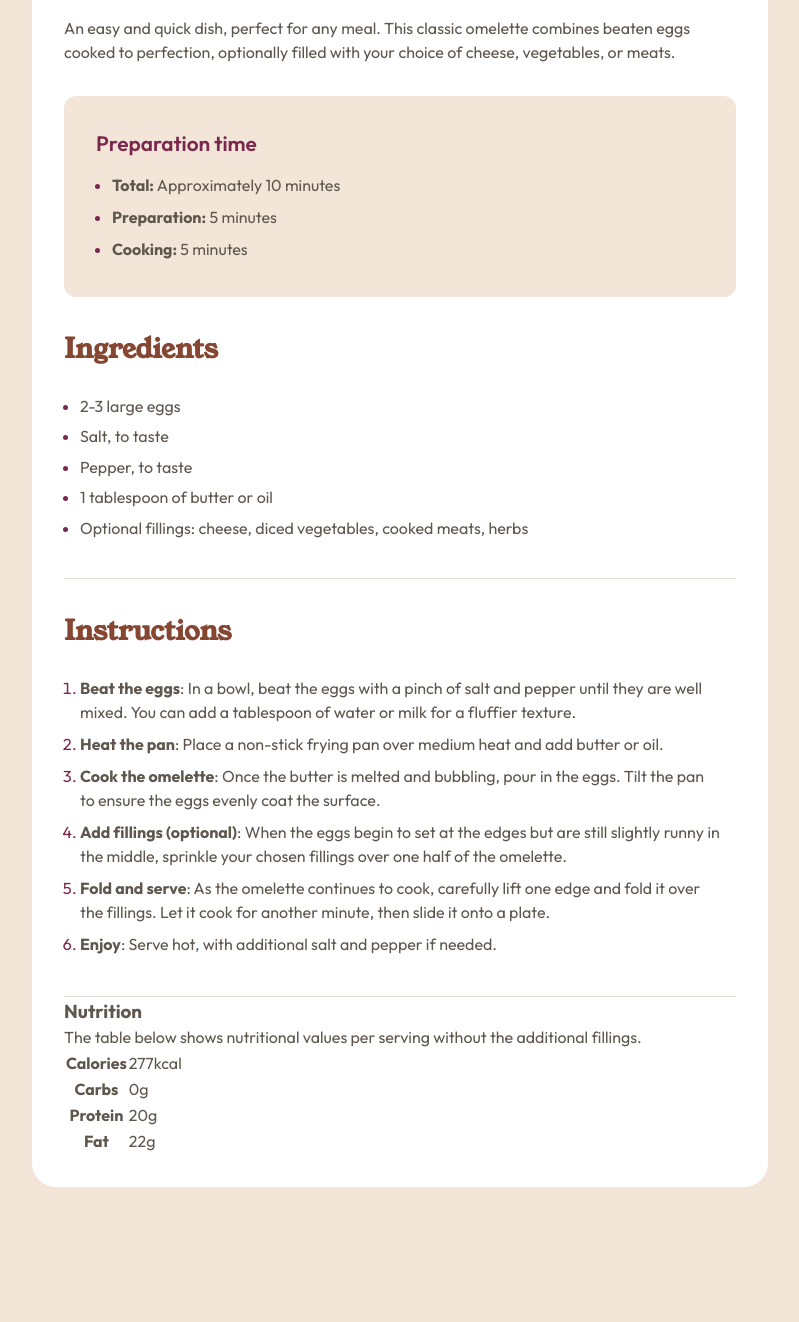
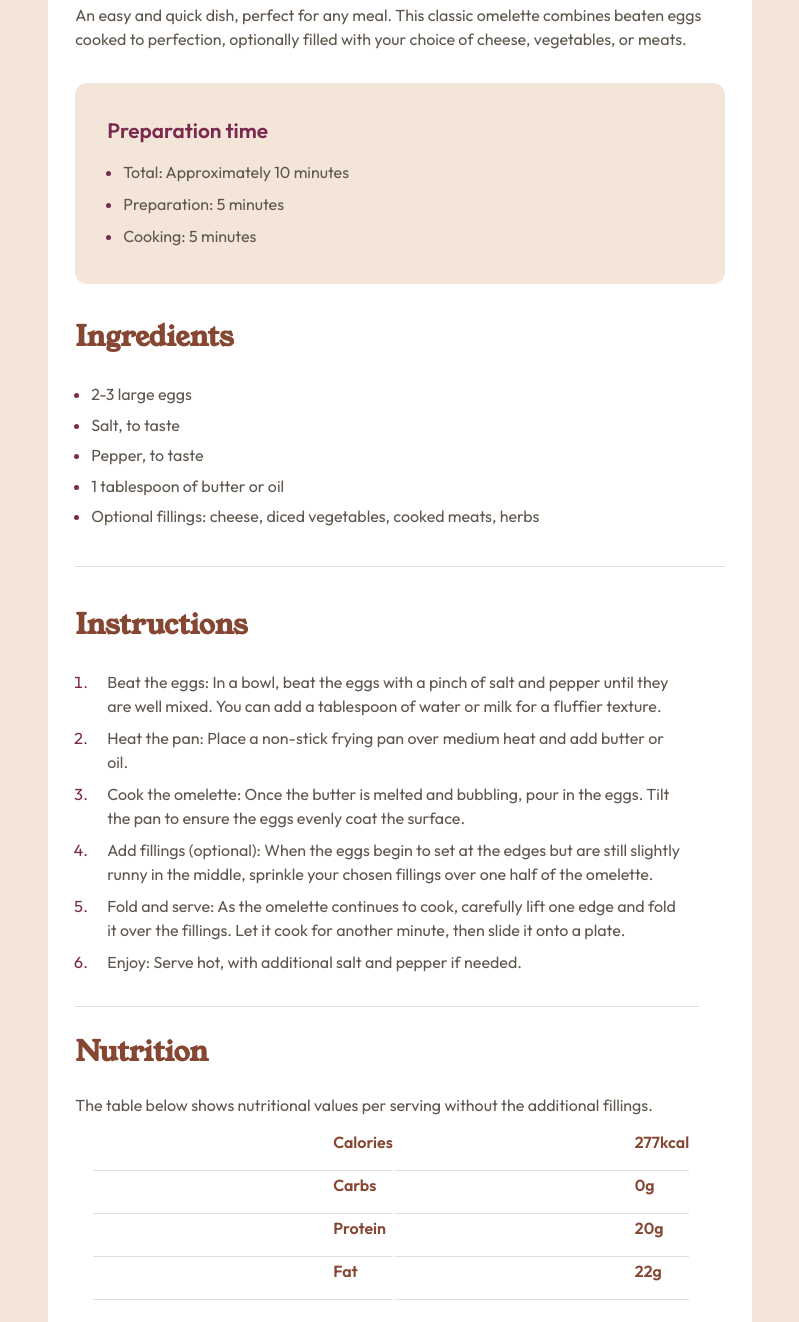
Before and after one commit to markharrison777/FE-Recipe-page, a plain HTML site: page index.html in a window 1280 px wide. Shown: the part 558-1880 px from the top of the page, without its empty margins (240-1039 px from the left). Drawn offline with Linux system fonts and the light colour scheme.

Commit message:
Refactored HTML

```diff
--- a/index.html
+++ b/index.html
@@ -21,18 +21,19 @@
 <body>
 
   <main> <!-- Main Recipe card container/ main background -->
+    <!--Main content container-->
+    <div class="recipe-container">
       <!--Main Image-->
       <div class="recipe-image">
         <img src="/assets/images/image-omelette.jpeg" alt="photo of an omelette on a plate">
       </div>
       <!-- END Main Image-->
-    <!--Main content container-->
-    <div class="recipe-container">
+
       <!-- recipe-info -->
-
+      <div class="recipe">
         <h1 class="recipe-intro__title">Simple Omelette Recipe</h1>
 
-      <p class="recipe-description">An easy and quick dish, perfect for any meal. This classic omelette combines
+        <p class="recipe-desc">An easy and quick dish, perfect for any meal. This classic omelette combines
           beaten
           eggs cooked to perfection, optionally filled with your choice of cheese, vegetables, or meats.
         </p>
@@ -40,15 +41,15 @@
         <div class="recipe__prep-time">
           <h3 class="recipe__prep-time-title">Preparation time</h3>
           <ul class="recipe__prep-list">
-          <li class="recipe__prep-item"><strong>Total:</strong> Approximately 10 minutes</li>
-          <li class="recipe__prep-item"><strong>Preparation:</strong> 5 minutes</li>
-          <li class="recipe__prep-item"><strong>Cooking:</strong> 5 minutes</li>
+            <li class="recipe__prep-item"><span>Total:</span> Approximately 10 minutes</li>
+            <li class="recipe__prep-item"><span>Preparation:</span> 5 minutes</li>
+            <li class="recipe__prep-item"><span>Cooking:</span> 5 minutes</li>
           </ul>
         </div>
         <!-- END Prep Time -->
         <!-- Ingredients -->
-      <div class="ingredients">
-        <h3 class="recipe__ingredients-title">Ingredients</h3>
+        <section class="ingredients">
+          <h2 class="recipe__ingredients-title">Ingredients</h2>
           <ul class="recipe__ingredients-list">
             <li class="recipe__ingredients-item">2-3 large eggs</li>
             <li class="recipe__ingredients-item">Salt, to taste</li>
@@ -56,69 +57,71 @@
             <li class="recipe__ingredients-item">1 tablespoon of butter or oil</li>
             <li class="recipe__ingredients-item">Optional fillings: cheese, diced vegetables, cooked meats, herbs</li>
           </ul>
-      </div>
+        </section>
         <!-- END Ingredients -->
         <!-- Instructions -->
-      <div class="recipe-instructions">
+        <section class="recipe-instructions">
           <h3 class="recipe__instructions-title">Instructions</h3>
           <ol class="recipe__instructions-list">
             <li class="recipe__instructions-item">
-            <strong>Beat the eggs</strong>: In a bowl, beat the eggs with a pinch of salt and pepper
+              <span>Beat the eggs:</span> In a bowl, beat the eggs with a pinch of salt and pepper
               until they are well mixed.
               You can add a tablespoon of water or milk for a fluffier texture.
             </li>
             <li class="recipe__instructions-item">
-            <strong>Heat the pan</strong>: Place a non-stick frying pan over medium heat and add butter or oil.
+              <span>Heat the pan:</span> Place a non-stick frying pan over medium heat and add butter or oil.
             </li>
             <li class="recipe__instructions-item">
-            <strong>Cook the omelette</strong>: Once the butter is melted and bubbling, pour in the eggs. Tilt the pan
+              <span>Cook the omelette:</span> Once the butter is melted and bubbling, pour in the eggs. Tilt the pan
               to ensure
               the eggs evenly coat the surface.
             </li>
             <li class="recipe__instructions-item">
-            <strong>Add fillings (optional)</strong>: When the eggs begin to set at the edges but are still slightly
+              <span>Add fillings (optional):</span> When the eggs begin to set at the edges but are still slightly
               runny in the
               middle, sprinkle your chosen fillings over one half of the omelette.
             </li>
             <li class="recipe__instructions-item">
-            <strong>Fold and serve</strong>: As the omelette continues to cook, carefully lift one edge and fold it
+              <span>Fold and serve:</span> As the omelette continues to cook, carefully lift one edge and fold it
               over
               the
               fillings. Let it cook for another minute, then slide it onto a plate.
             </li>
             <li class="recipe__instructions-item">
-            <strong>Enjoy</strong>: Serve hot, with additional salt and pepper if needed.
+              <span>Enjoy:</span> Serve hot, with additional salt and pepper if needed.
             </li>
           </ol>
-      </div>
+        </section>
         <!--END Instructions -->
-      <div class="recipe-nutrition">
+        <section class="recipe-nutrition">
           <!-- Nutrition Table-->
-        <h3 class="recipe__nutrition-title">Nutrition</h3>
-        <table class="recipe__nutrition-table">
+          <h4 class="recipe__nutrition-title">Nutrition</h4>
           <p class="recipe__nutrition-table-info">
             The table below shows nutritional values per serving without the
             additional fillings.
           </p>
+          <table class="recipe__nutrition-table">
+
             <tr>
-            <th>Calories</th>
+              <td>Calories</td>
               <td>277kcal</td>
             </tr>
             <tr>
-            <th>Carbs</th>
+              <td>Carbs</td>
               <td>0g</td>
             </tr>
             <tr>
-            <th>Protein</th>
+              <td>Protein</td>
               <td>20g</td>
             </tr>
             <tr>
-            <th>Fat</th>
+              <td>Fat</td>
               <td>22g</td>
             </tr>
           </table>
+        </section>
+        <!-- END Nutrition Table-->
       </div>
-      <!-- END Nutrition Table-->
     </div>
     <!-- END Main content container-->
   </main> <!-- END Main Recipe card container/ main background -->
--- a/styles/style.css
+++ b/styles/style.css
@@ -73,7 +73,7 @@ a {
 
 body {
   font-family: "Outfit", sans-serif; /* Default*/
-  font-size: 1em; /* Default for paragraphs*/
+  font-size: 1rem; /* Default for paragraphs*/
   background-color: #f3e6d8;
   padding: 7.6em;
   margin: 0 auto;
@@ -82,16 +82,16 @@ body {
 /* Main wrapper of recipe card */
 main {
   background-color: #ffffff;
-  width: 46em;
+  width: 44em;
   border-radius: 24px;
   margin: 0 auto;
-  padding: 2em;
+  padding: 1.7em;
   color: hsl(30, 10%, 34%);
 }
 
 .recipe-image {
   margin: 0;
-  padding-bottom: 2.5em;
+  padding-bottom: 2em;
 }
 
 img {
@@ -108,7 +108,7 @@ img {
   color: hsl(24, 5%, 18%);
 }
 
-.recipe-description {
+.recipe-desc {
   margin-bottom: 2em;
 }
 
@@ -144,7 +144,7 @@ img {
 .recipe__ingredients-title {
   color: #854632;
   font-family: "Young Serif", serif;
-  font-size: 1.7rem;
+  font-size: 1.75rem;
 }
 
 .recipe__ingredients-list {
@@ -158,13 +158,14 @@ img {
 
 .recipe-instructions {
   border-bottom: 1px solid hsl(30, 18%, 87%);
-  padding-bottom: 2em;
+  padding: 0.3em 0 1.5em 0;
+  width: 96%;
 }
 
 .recipe__instructions-title {
   color: #854632;
   font-family: "Young Serif", serif;
-  font-size: 1.7rem;
+  font-size: 1.75rem;
 }
 
 .recipe__instructions-list {
@@ -174,8 +175,34 @@ img {
 .recipe__instructions-item {
   line-height: 1.5em;
   margin: 0.5em 1em;
+  /* font-weight: 600; */
+  padding-left: 1em;
 }
 
-.recipe__instructions-item li {
+.recipe-nutrition {
+  margin: 1.5em 0;
+}
+
+.recipe__nutrition-title {
+  font-size: 1.75rem;
+  font-family: "Young Serif", serif;
+  color: #854632;
+  padding-bottom: 0.7em;
+}
+
+.recipe__nutrition-table-info {
+  padding-bottom: 0.7em;
+}
+
+.recipe__nutrition-table {
+  padding-left: 1em;
+  text-align: left;
+}
+
+.recipe__nutrition-table td {
+  color: #854632;
   font-weight: 600;
+  padding-left: 15em;
+  padding-bottom: 1em;
+  border-bottom: 1px solid hsl(30, 18%, 87%);
 }
```
Lines whose indentation alone changed are shown as unchanged.
